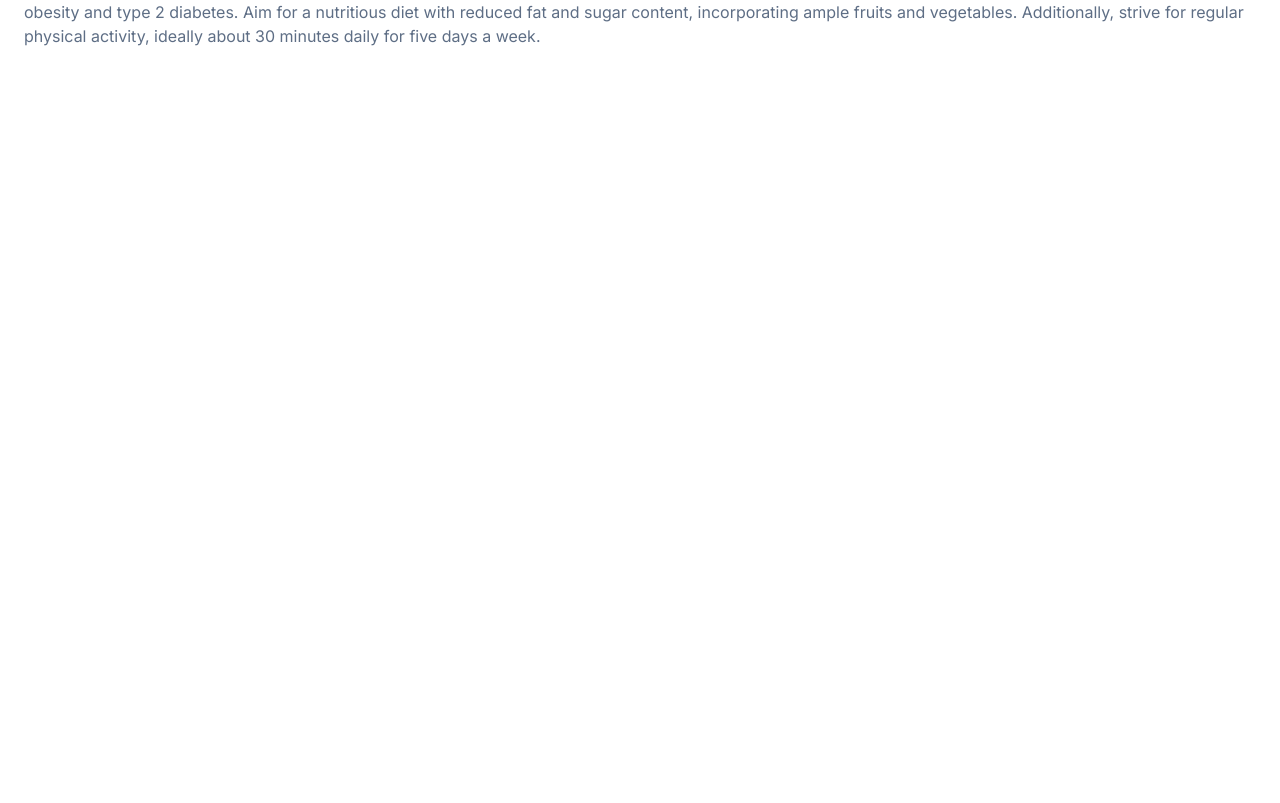
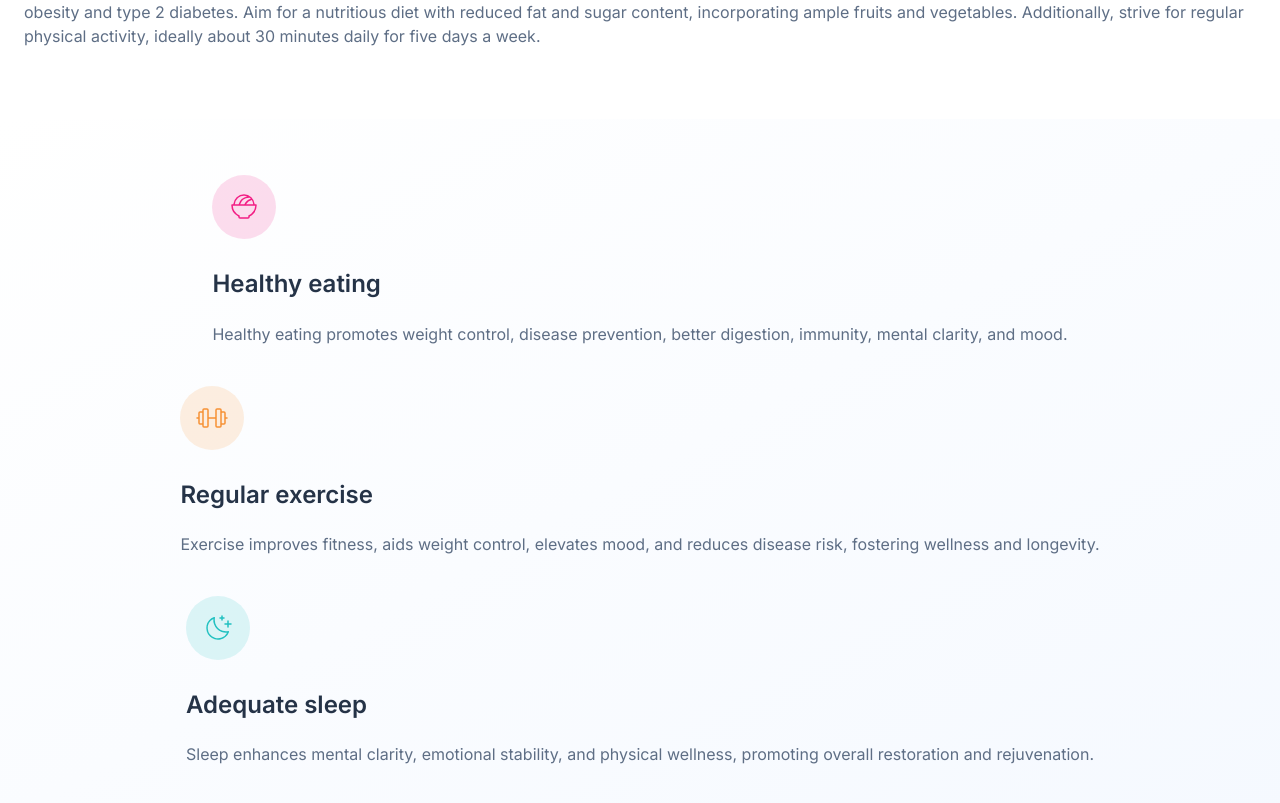
Before and after one commit to ZiadRefaey/BMI-Calculator, a React (Vite) app: page / in a window 1280 px wide. Shown: the part 2344-3147 px from the top of the page. Before the commit the page ends 2392 px from the top, so only its background shows below. Built offline with nearby package versions, Linux system fonts and the light colour scheme.

Commit message:
health tips

```diff
--- a/src/App.jsx
+++ b/src/App.jsx
@@ -1,11 +1,13 @@
 import "./App.css";
 import Hero from "./Hero";
 import BMIExplination from "./BMIExplination";
+import Tips from "./Tips";
 function App() {
   return (
     <>
       <Hero />
       <BMIExplination />
+      <Tips />
     </>
   );
 }
--- /dev/null
+++ b/src/Tips.css
@@ -0,0 +1,29 @@
+.tips-container {
+  margin-top: 71.61px;
+  padding: 56px 20px;
+  display: flex;
+  align-items: center;
+  justify-content: center;
+  flex-direction: column;
+  gap: 40px;
+  background-image: linear-gradient(to bottom right, #fff, #f5f9ff);
+}
+/* .tip-container {
+  display: flex;
+  align-items: start;
+  justify-content: start;
+  flex-direction: column;
+} */
+.tip-img-container {
+  width: 64px;
+  height: 64px;
+  object-fit: contain;
+  margin-bottom: 32px;
+}
+.tip-icon {
+  width: 100%;
+  height: 100%;
+}
+.tip-title {
+  margin-bottom: 24px;
+}
--- /dev/null
+++ b/src/Tips.jsx
@@ -0,0 +1,38 @@
+import "./Tips.css";
+
+import eating from "./assets/images/icon-eating.svg";
+import exercise from "./assets/images/icon-exercise.svg";
+import sleep from "./assets/images/icon-sleep.svg";
+function Tip({ img, title, children }) {
+  return (
+    <>
+      <div className="tip-container">
+        <div className="tip-img-container">
+          <img src={img} alt="Tip icon" className="tip-icon" />
+        </div>
+        <h4 className="gunmetal heading-m tip-title">{title}</h4>
+        <p className="electricblue body-m tip-desc">{children}</p>
+      </div>
+    </>
+  );
+}
+export default function Tips() {
+  return (
+    <>
+      <div className="tips-container">
+        <Tip img={eating} title={"Healthy eating"}>
+          Healthy eating promotes weight control, disease prevention, better
+          digestion, immunity, mental clarity, and mood.
+        </Tip>
+        <Tip img={exercise} title={"Regular exercise"}>
+          Exercise improves fitness, aids weight control, elevates mood, and
+          reduces disease risk, fostering wellness and longevity.
+        </Tip>
+        <Tip img={sleep} title={"Adequate sleep"}>
+          Sleep enhances mental clarity, emotional stability, and physical
+          wellness, promoting overall restoration and rejuvenation.
+        </Tip>
+      </div>
+    </>
+  );
+}
```
